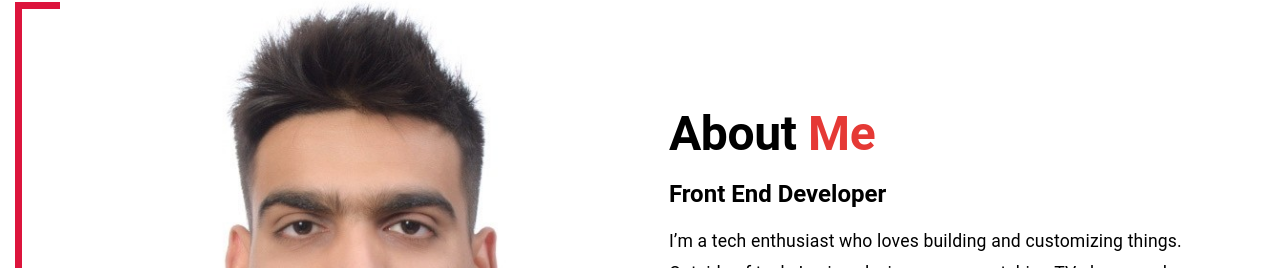
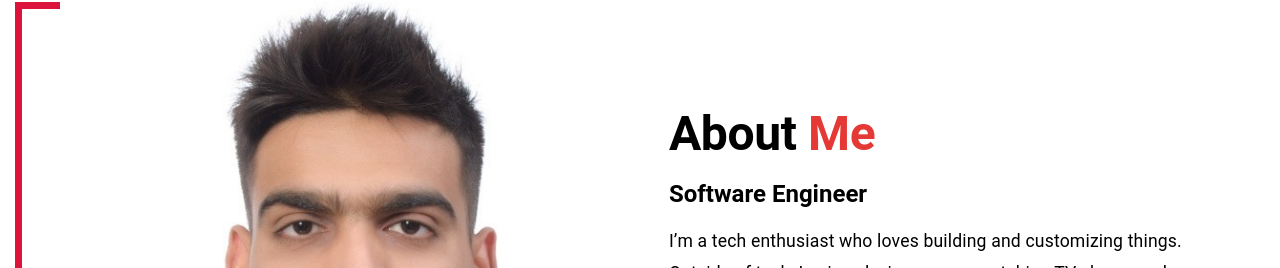
Before and after one commit to Azizur2001/personal-page, a React (Create React App) app: page / in a window 1280 px wide. Shown: the part 932-1200 px from the top of the page. Built offline with nearby package versions, Linux system fonts and the light colour scheme.

Commit message:
fixed about me and project

```diff
--- a/src/components/About.js
+++ b/src/components/About.js
@@ -118,7 +118,7 @@ const About = () => {
                 </Box>
               </Typography>
               <Typography variant="h5" sx={{ fontWeight: "bold", my: 2 }}>
-                Front End Developer
+                Software Engineer
               </Typography>
               <Typography
                 variant="body1"
--- a/src/components/Projects.js
+++ b/src/components/Projects.js
@@ -25,7 +25,7 @@ const projects = [
     githubLink: "https://github.com/Azizur2001/customer-churnpredictor",
   },
   {
-    title: "Project 3",
+    title: "Project 4",
     subtitle: "Pentagram",
     description:
       "This is an AI-powered image generation full-stack application using Next.js, Stable Diffusion, and Modal, with Fast API to create API backend hooks to the python code, enabling users to transform text prompts into high-quality images, in a matter of seconds.",
```
